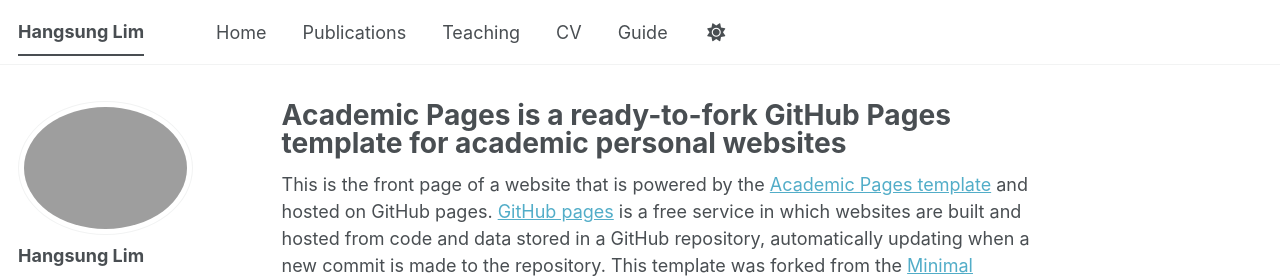
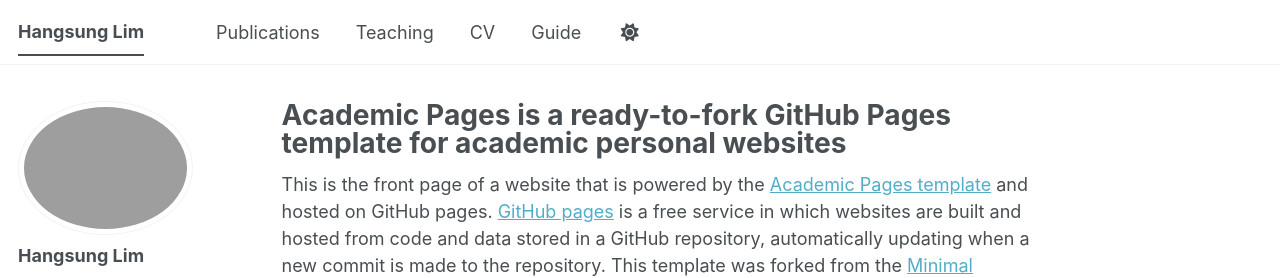
Before and after one commit to limhangsung/limhangsung.github.io, a Jekyll site: the page built from _pages/about.md, in a window 1280 px wide. Shown: the top 278 px of the page. Built offline with Jekyll 4.4.1, drawn with Linux system fonts in a browser that asks for light colours; a script bundle is joined from its source files by our own code; a style sheet for code colours, icons or effects is not loaded.

Commit message:
Update navigation.yml

```diff
--- a/_data/navigation.yml
+++ b/_data/navigation.yml
@@ -8,8 +8,6 @@
 #      Markdown formatted page while the second is generated using JSON.
 
 main:
-  - title: "Home"
-    url: limhangsung.github.io
 
   - title: "Publications"
     url: /publications/
```
